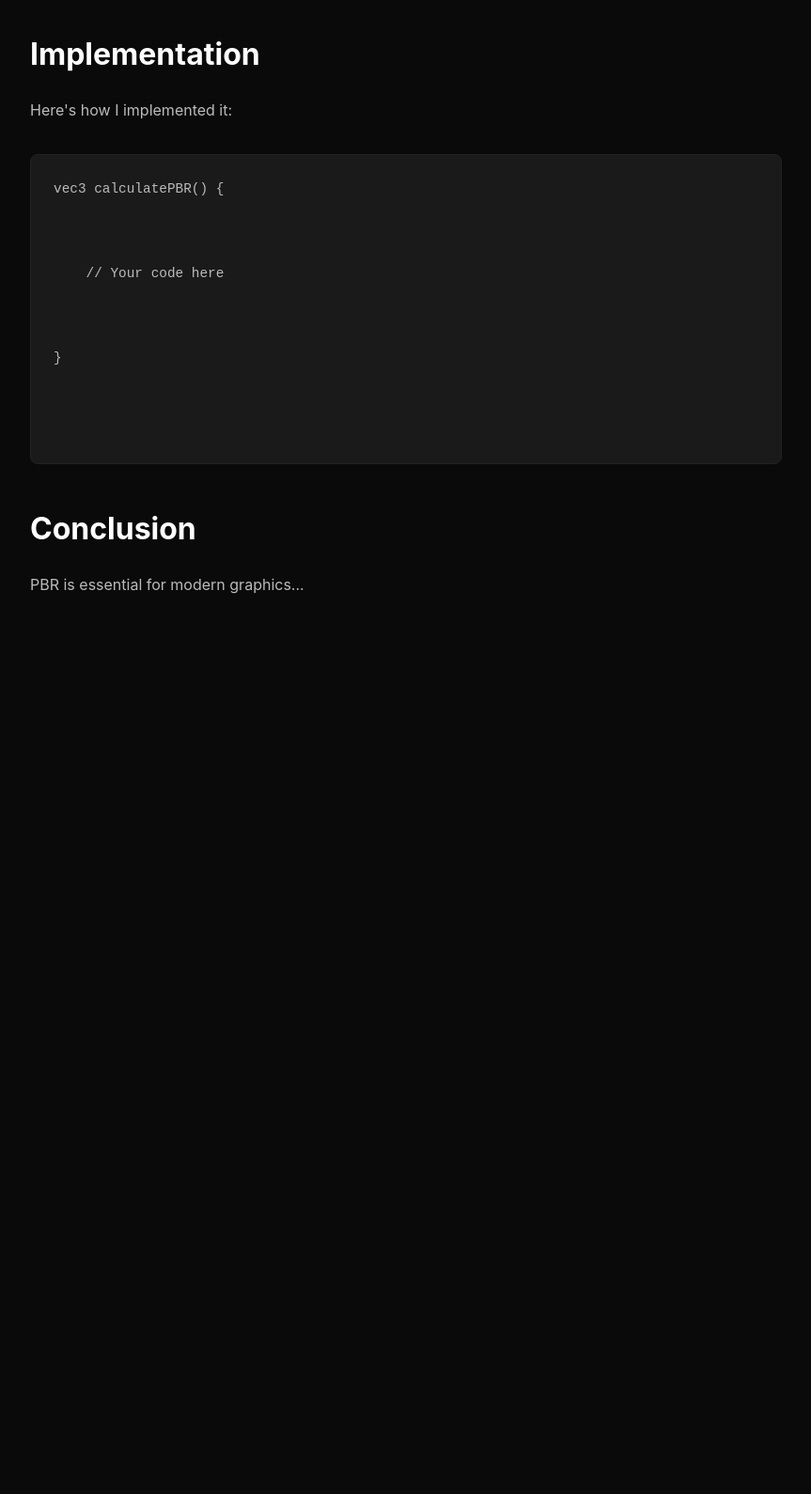
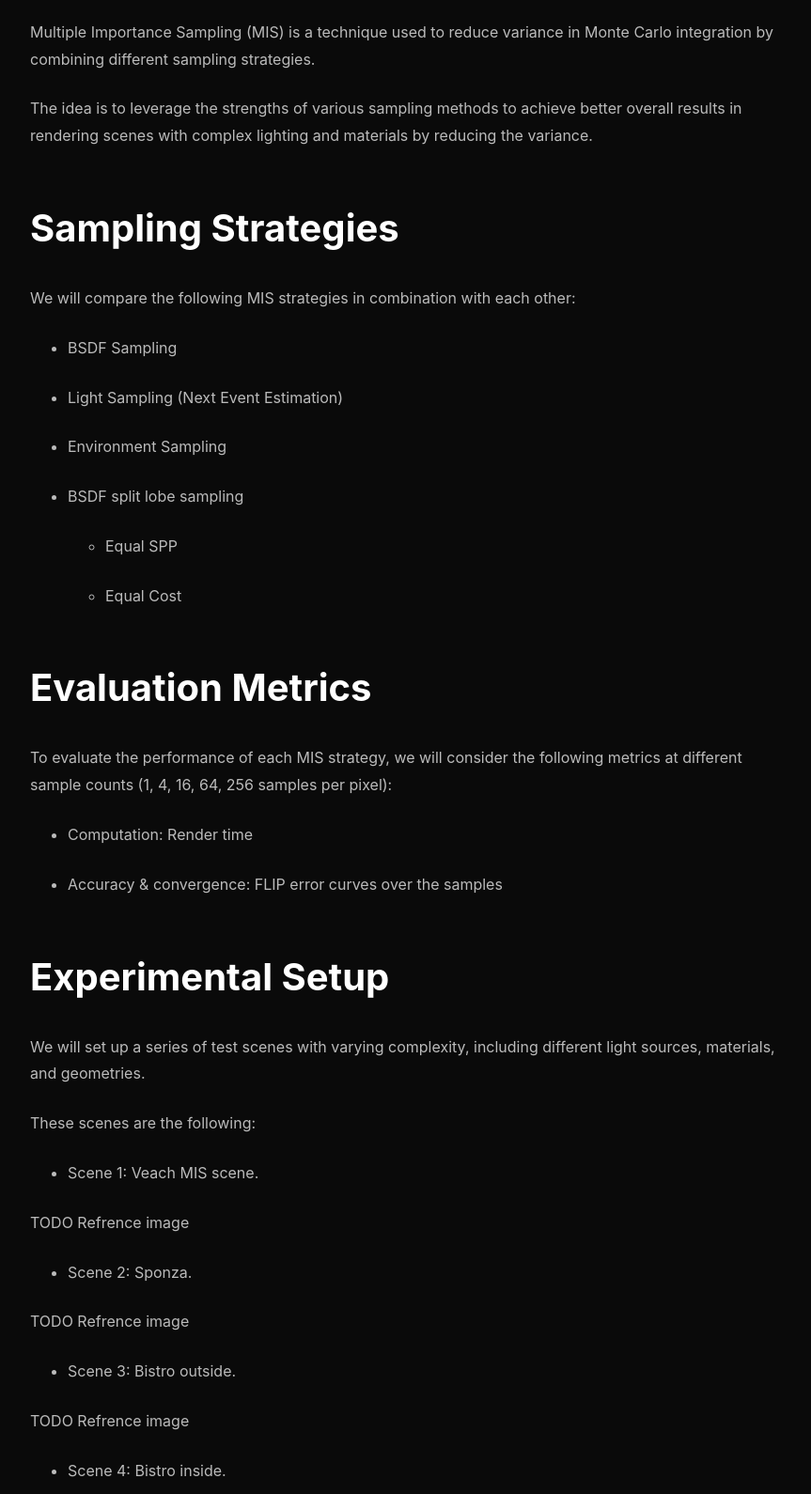
Before and after one commit to TygovGorp/TygovGorp.github.io, an Astro site: page /blog/getting-started-pbr in a window 1280 px wide. Shown: the part 745-2335 px from the top of the page at 94% size, without its empty margins (208-1071 px from the left). Before the commit the page ends 1469 px from the top, so only its background shows below. Built offline with nearby package versions, Linux system fonts and the light colour scheme; Astro itself is replaced by a stand-in of ours.

Commit message:
ADD: base for MIS blog post

````diff
--- a/src/data/blog/ComparingMIS.ts
+++ b/src/data/blog/ComparingMIS.ts
@@ -1,30 +1,70 @@
 export default {
-    title: 'Comparing Multiple Importance Sampling stratagies',
+    title: 'Comparing Multiple Importance Sampling strategies',
     slug: 'getting-started-pbr',
     date: '2025-01-15',
-    excerpt: 'A deep dive into (combinations) of sampling stratagies for Multiple Importance Sampling',
+    excerpt: 'A deep dive into (combinations) of sampling strategies for Multiple Importance Sampling',
     content: `
-# Getting Started with PBR Rendering
+# Introduction
+In this article, we will explore and compare different strategies for Multiple Importance Sampling (MIS) in rendering based on their effectiveness and performance impact.
 
-This is the full content of your blog post. You can write as much as you want here.
+# What is Multiple Importance Sampling?
+Multiple Importance Sampling (MIS) is a technique used to reduce variance in Monte Carlo integration by combining different sampling strategies.
+The idea is to leverage the strengths of various sampling methods to achieve better overall results in rendering scenes with complex lighting and materials by reducing the variance.
 
-## What is PBR?
+# Sampling Strategies
+We will compare the following MIS strategies in combination with each other:
+- BSDF Sampling
+- Light Sampling (Next Event Estimation)
+- Environment Sampling
+- BSDF split lobe sampling
+    - Equal SPP
+    - Equal Cost
 
-Physically-based rendering is an approach to rendering that...
+# Evaluation Metrics
+To evaluate the performance of each MIS strategy, we will consider the following metrics at different sample counts (1, 4, 16, 64, 256 samples per pixel):
+- Computation: Render time
+- Accuracy & convergence: FLIP error curves over the samples
 
-## Implementation
+# Experimental Setup
+We will set up a series of test scenes with varying complexity, including different light sources, materials, and geometries.
+These scenes are the following:
+- Scene 1: Veach MIS scene.
+TODO Refrence image
+- Scene 2: Sponza.
+TODO Refrence image
+- Scene 3: Bistro outside.
+TODO Refrence image
+- Scene 4: Bistro inside.
+TODO Refrence image
 
-Here's how I implemented it:
+Each scene will be rendered using the different MIS strategies, and the results will be compared based on the evaluation metrics mentioned above.
 
-\`\`\`glsl
-vec3 calculatePBR() {
-    // Your code here
-}
-\`\`\`
+## Split Lobe Sampling Budget
+Split lobe tests will be conducted under two conditions:
+1. **Equal SPP**: Split lobe uses N samples per lobe (N× cost vs unified)
+2. **Equal Cost**: Split lobe divides sample budget across lobes (same cost)
 
-## Conclusion
+This reveals both the quality ceiling (equal SPP) and practical value (equal cost).
 
-PBR is essential for modern graphics...
+
+# Results and Analysis
+The results of our experiments will be presented in the form of images and graphs, showcasing the performance of each MIS strategy.
+We will analyze the strengths and weaknesses of each approach, highlighting scenarios where certain strategies excel or fall short.
+
+- BSDF only (baseline)
+- BSDF + Light NEE
+- BSDF + Env NEE
+- BSDF + Light + Env NEE
+- Split lobe BSDF only
+- Split lobe + Light NEE
+- Split lobe + Env NEE
+- Split lobe + Light + Env NEE
+
+# Conclusion
+
+# Sources
+
+
   `,
     tags: ['Graphics', 'MIS']
 };
--- a/src/pages/blog/[slug].astro
+++ b/src/pages/blog/[slug].astro
@@ -19,19 +19,81 @@ export async function getStaticPaths() {
 // Get the post from props
 const { post } = Astro.props;
 
-// Parse markdown-style content (basic)
+// Parse markdown-style content with list support
+// Parse markdown-style content with list support (space-based indentation)
 function parseContent(content: string) {
-  return content
+  const lines = content.split('\n');
+  const result: string[] = [];
+  let inList = false;
+  let listStack: number[] = []; // Track indentation depth
+
+  for (let i = 0; i < lines.length; i++) {
+    const line = lines[i];
+    const listMatch = line.match(/^( *)- (.+)$/);
+
+    if (listMatch) {
+      const spaces = listMatch[1].length;
+      const depth = Math.floor(spaces / 4); // 4 spaces = 1 level
+      const content = listMatch[2];
+
+      // Open new lists as needed
+      while (listStack.length <= depth) {
+        result.push('<ul>');
+        listStack.push(depth);
+      }
+
+      // Close lists if we decreased depth
+      while (listStack.length > 0 && listStack[listStack.length - 1] > depth) {
+        result.push('</li></ul>');
+        listStack.pop();
+      }
+
+      // Close previous item if at same depth
+      if (inList && listStack.length > 0) {
+        result.push('</li>');
+      }
+
+      result.push(`<li>${content}`);
+      inList = true;
+    } else {
+      // Close all open lists when we hit non-list content
+      while (listStack.length > 0) {
+        result.push('</li></ul>');
+        listStack.pop();
+      }
+      inList = false;
+
+      // Process non-list line
+      if (line.trim()) {
+        result.push(line);
+      } else {
+        result.push('\n');
+      }
+    }
+  }
+
+  // Close any remaining open lists
+  while (listStack.length > 0) {
+    result.push('</li></ul>');
+    listStack.pop();
+  }
+
+  // Join and apply other markdown transformations
+  return result.join('\n')
     .replace(/^# (.*$)/gm, '<h1>$1</h1>')
-    .replace(/^## (.*$)/gm, '<h2>$1</h2>')
+    .replace(/^## (.*$)/gm, '<h2>$2</h2>')
     .replace(/^### (.*$)/gm, '<h3>$1</h3>')
     .replace(/```(\w+)?\n([\s\S]*?)```/g, '<pre><code>$2</code></pre>')
-    .replace(/\n\n/g, '</p><p>')
+    .replace(/\n\n+/g, '</p><p>')
     .replace(/^(.+)$/gm, '<p>$1</p>')
     .replace(/<p><h/g, '<h')
     .replace(/<\/h(\d)><\/p>/g, '</h$1>')
     .replace(/<p><pre>/g, '<pre>')
-    .replace(/<\/pre><\/p>/g, '</pre>');
+    .replace(/<\/pre><\/p>/g, '</pre>')
+    .replace(/<p><ul>/g, '<ul>')
+    .replace(/<\/ul><\/p>/g, '</ul>')
+    .replace(/<p><li>/g, '<li>')
+    .replace(/<\/li><\/p>/g, '</li>');
 }
 ---
 
@@ -162,5 +224,20 @@ function parseContent(content: string) {
     .post-content :global(h2) {
       font-size: 1.5rem;
     }
+
+    ul {
+      margin: 0.5em 0;
+      padding-left: 2em;
+    }
+
+    li {
+      margin: 0;
+      padding: 0.1em 0;
+      line-height: 1.4;
+    }
+
+    li > ul {
+      margin: 0.2em 0;
+    }
   }
 </style>
````
